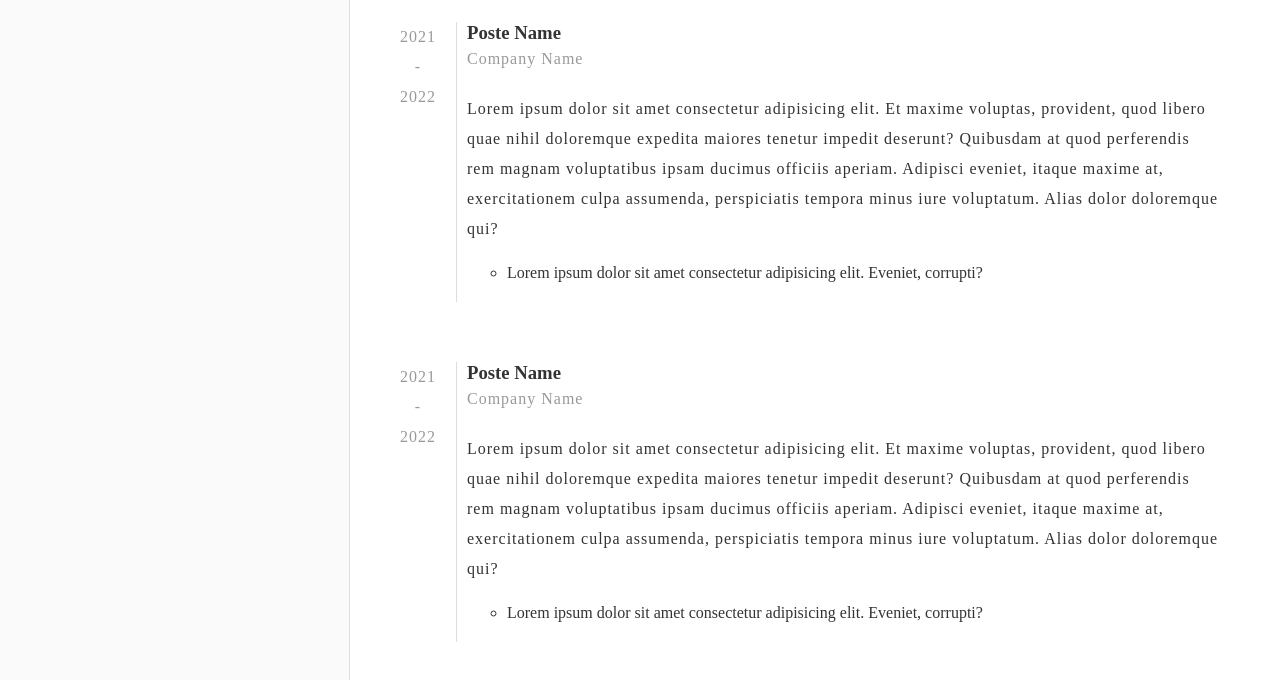
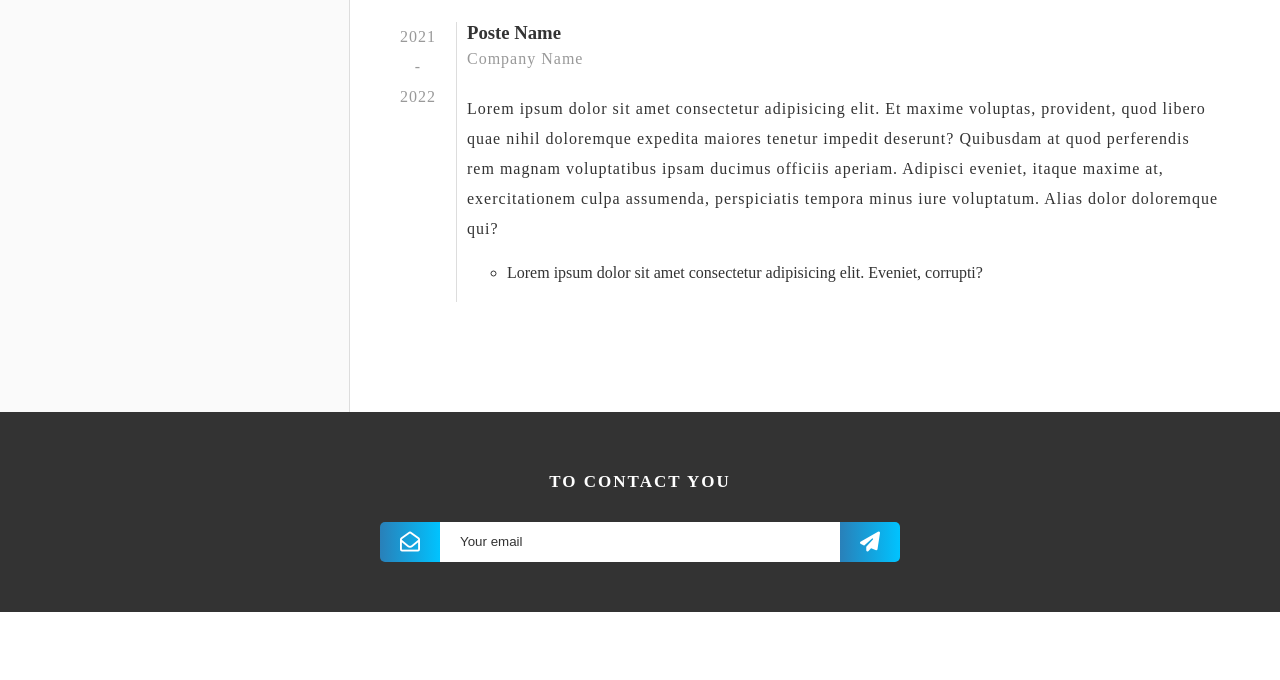
Before and after one commit to Esheric/cv, a website: page index.html in a window 1280 px wide. Shown: the part 1426-2106 px from the top of the page. After the commit the page ends 2038 px from the top, so only its background shows below. Drawn offline with Linux system fonts and the light colour scheme; a web font is replaced by a local one.

Commit message:
add footer

```diff
--- a/index.html
+++ b/index.html
@@ -191,36 +191,17 @@
             </ul>
           </div>
         </div>
-        <div class="experience">
-            <div class="timeline">
-              <p>
-                2021 <br />
-                - <br />
-                2022
-              </p>
-            </div>
-            <div class="content">
-              <h3>Poste Name</h3>
-              <p class="text-hint mb-2">Company Name</p>
-              <p>
-                Lorem ipsum dolor sit amet consectetur adipisicing elit. Et
-                maxime voluptas, provident, quod libero quae nihil doloremque
-                expedita maiores tenetur impedit deserunt? Quibusdam at quod
-                perferendis rem magnam voluptatibus ipsam ducimus officiis
-                aperiam. Adipisci eveniet, itaque maxime at, exercitationem
-                culpa assumenda, perspiciatis tempora minus iure voluptatum.
-                Alias dolor doloremque qui?
-              </p>
-              <ul>
-                <li>
-                  Lorem ipsum dolor sit amet consectetur adipisicing elit.
-                  Eveniet, corrupti?
-                </li>
-              </ul>
-            </div>
-          </div>
-        </div>
       </main>
+      <footer>
+        <h2 class="title-small">TO CONTACT YOU</h2>
+        <form action="#">
+          <i class="far fa-envelope-open prefix"></i>
+          <input type="text" placeholder="Your email" />
+          <button>
+            <i class="fas fa-paper-plane postfix"></i>
+          </button>
+        </form>
+      </footer>
     </div>
   </body>
 </html>
--- a/scss/style.scss
+++ b/scss/style.scss
@@ -8,6 +8,7 @@
   grid:
     "picture header" auto
     "aside main" 1fr
+    "footer footer" auto
     / 350px auto;
   min-height: 100vh;
 }
@@ -146,3 +147,57 @@ main {
     }
   }
 }
+
+footer {
+  grid-area: footer;
+  display: flex;
+  flex-direction: column;
+  text-align: center;
+  justify-content: center;
+  align-items: center;
+  color: white;
+  padding: 5rem;
+  background: var(--text);
+  h2 {
+    margin-bottom: 3rem;
+  }
+  form {
+    display: flex;
+    align-items: center;
+    .prefix {
+      background: linear-gradient(to right, var(--dark), var(--light));
+      padding: 1rem 2rem;
+      color: white;
+      font-size: 2rem;
+      border-top-left-radius: 0.5rem;
+      border-bottom-left-radius: 0.5rem;
+    }
+    button {
+      background: var(--text);
+      border: 0;
+      cursor: pointer;
+      transition: all 0.2s;
+      &:hover {
+        opacity: 0.8;
+      }
+      .postfix {
+        background: linear-gradient(to right, var(--dark), var(--light));
+        padding: 1rem 2rem;
+        color: white;
+        font-size: 2rem;
+        border-top-right-radius: 0.5rem;
+        border-bottom-right-radius: 0.5rem;
+      }
+    }
+    input {
+      outline: 0;
+      border: 0;
+      min-width: 400px;
+      padding: 1rem 2rem;
+      line-height: 2rem;
+      &::placeholder {
+        color: var(--text);
+      }
+    }
+  }
+}
```
Also changed, not shown: css/style.css, 1 other file.
